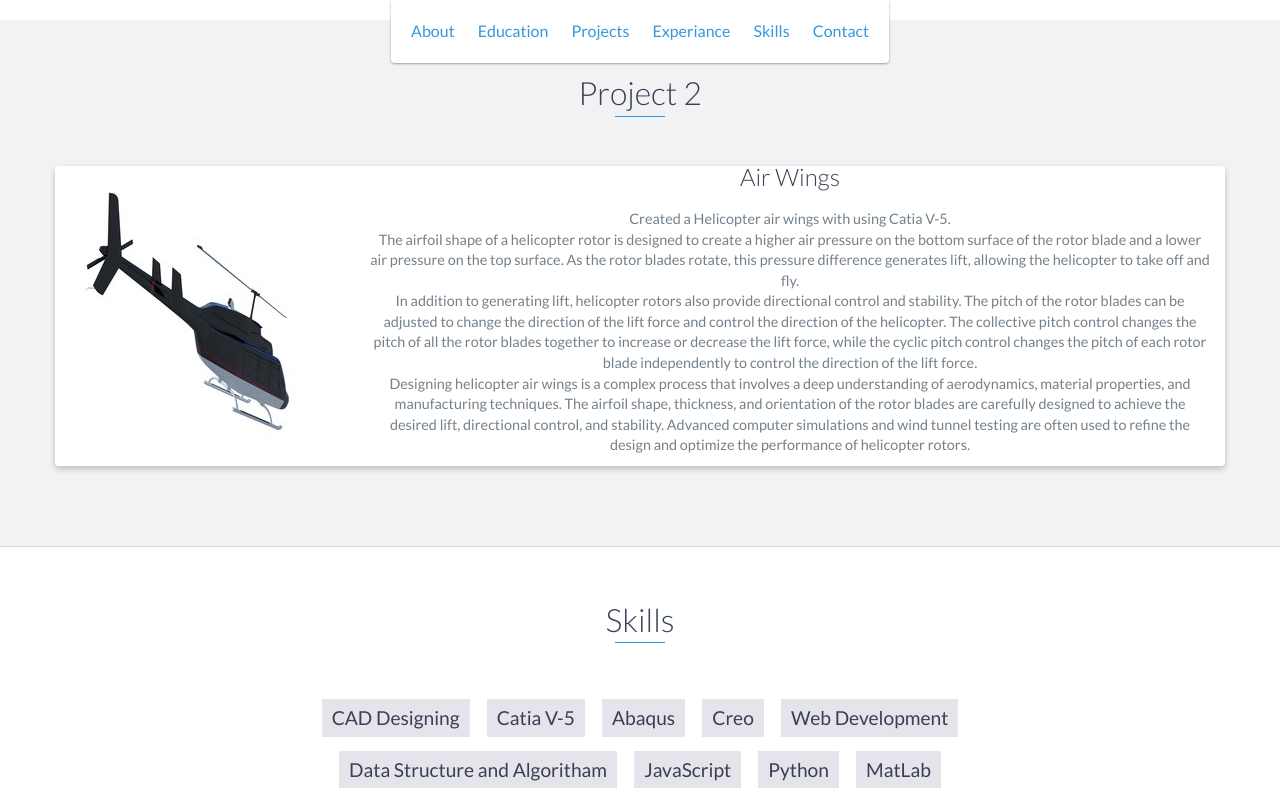
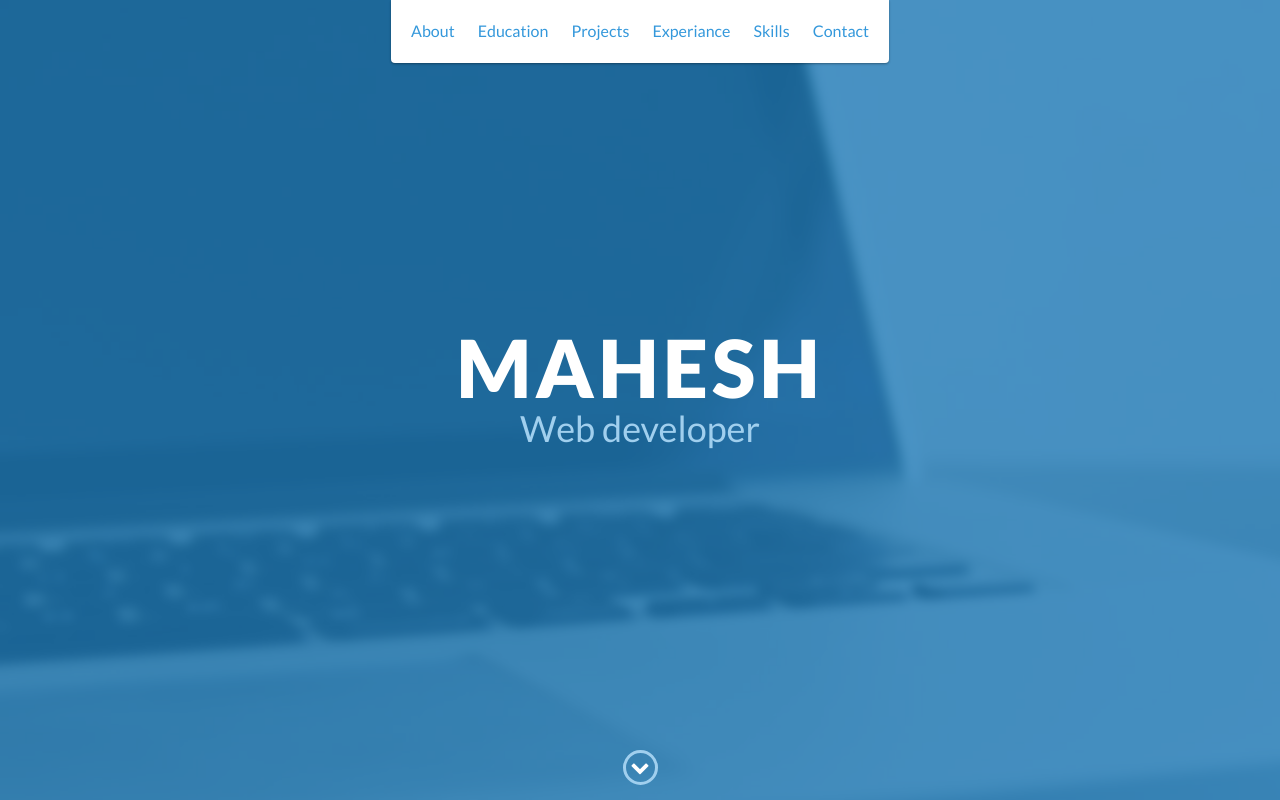
Before and after one commit to maheshprajapat123/mahesh, a website: page project2.html in a window 1280 px wide. Shown: the top 800 px of the page. Drawn offline with nearby package versions, Linux system fonts and the light colour scheme.

Commit message:
Update project2.html

```diff
--- a/project2.html
+++ b/project2.html
@@ -50,7 +50,23 @@
         </ul>
     </header>
     <!-- End header -->
+<div id="lead">
+        <div id="lead-content">
+            <h1>Mahesh </h1>
+            <h2>Web developer</h2>
 
+        </div>
+        <!-- End #lead-content -->
+
+        <div id="lead-overlay"></div>
+
+        <div id="lead-down">
+            <span>
+                <i class="fa fa-chevron-down" aria-hidden="true"></i>
+            </span>
+        </div>
+        <!-- End #lead-down -->
+    </div>
 
     <!-- End #lead -->
 
```
